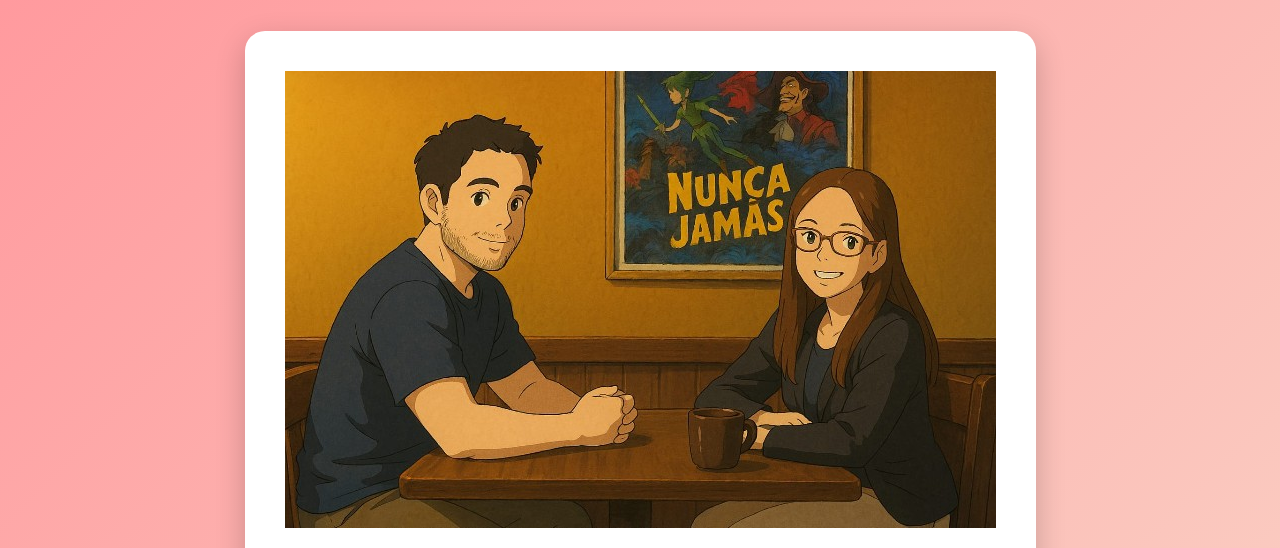
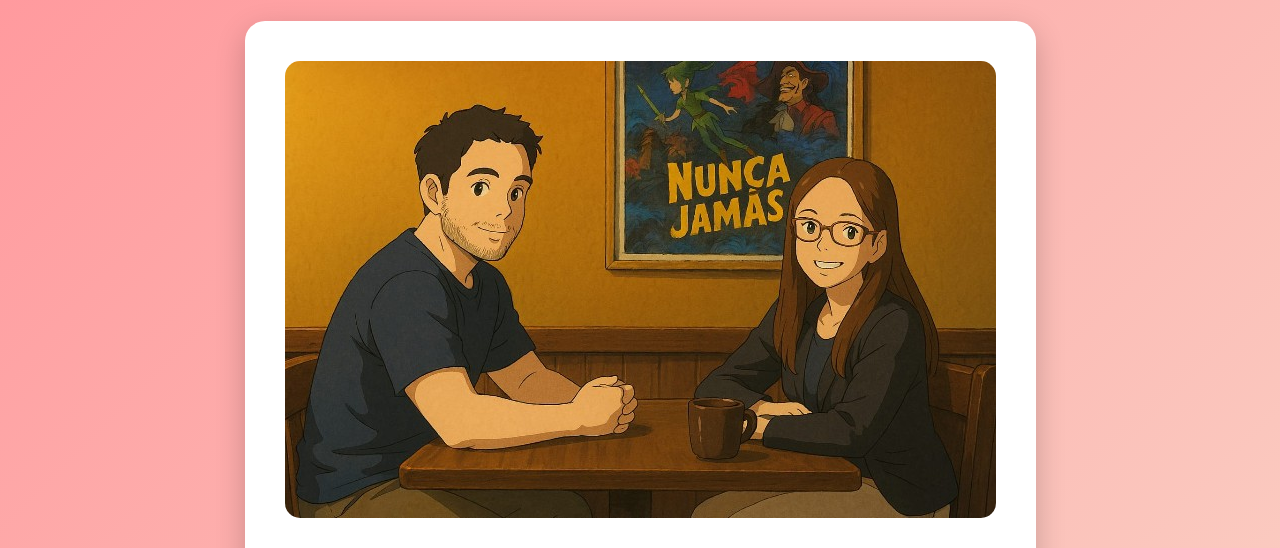
Before and after one commit to palermo14/quer-namorar-cmg-, a plain HTML site: page index.html in a window 1280 px wide. Shown: the top 548 px of the page. Drawn offline with Linux system fonts and the light colour scheme.

Commit message:
Update style.css

```diff
--- a/style.css
+++ b/style.css
@@ -58,3 +58,8 @@ button:last-child {
   font-size: 1.2em;
   color: #555;
 }
+.foto {
+  max-width: 100%;
+  border-radius: 15px;
+  margin-bottom: 20px;
+}
```
